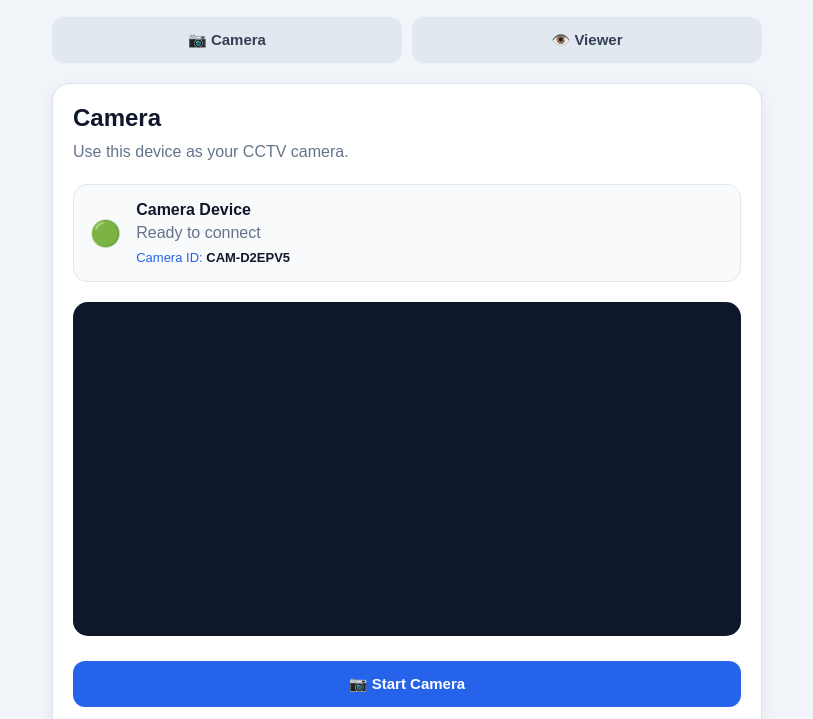
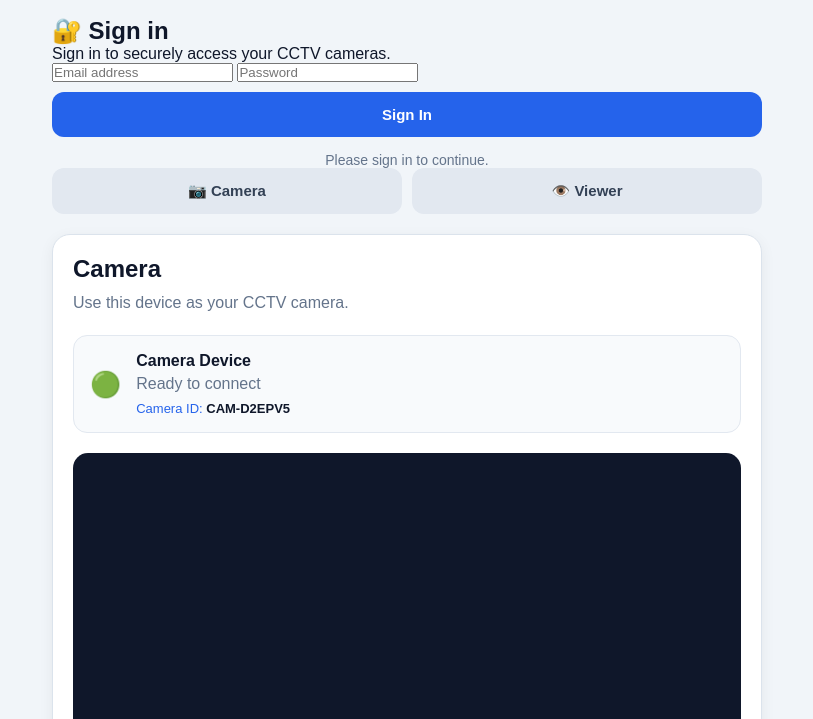
Before and after one commit to ScanzyBwoy123/Android-CCTV., a plain HTML site: page index.html in a window 1280 px wide. Shown: the part 63-782 px from the top of the page, without its empty margins (233-1046 px from the left). Drawn offline with nearby package versions, Linux system fonts and the light colour scheme.

Commit message:
Add CCTV login screen
Added authentication section with sign-in form for CCTV access.

```diff
--- a/index.html
+++ b/index.html
@@ -39,10 +39,52 @@
 
     <main>
 
-        <!-- MODE SELECTOR -->
+<section id="authSection" class="auth-section">
 
-        <section class="mode-selector">
+    <div class="auth-card">
 
+        <h2>🔐 Sign in</h2>
+
+        <p>
+            Sign in to securely access your CCTV cameras.
+        </p>
+
+        <input
+            type="email"
+            id="authEmail"
+            placeholder="Email address"
+            autocomplete="email"
+        >
+
+        <input
+            type="password"
+            id="authPassword"
+            placeholder="Password"
+            autocomplete="current-password"
+        >
+
+        <button
+            type="button"
+            id="signInButton"
+            class="primary-button"
+        >
+            Sign In
+        </button>
+
+        <p
+            id="authMessage"
+            class="connection-message"
+        >
+            Please sign in to continue.
+        </p>
+
+    </div>
+
+</section>
+
+<!-- MODE SELECTOR -->
+
+<section class="mode-selector">
             <button
                 id="cameraModeButton"
             >
```
